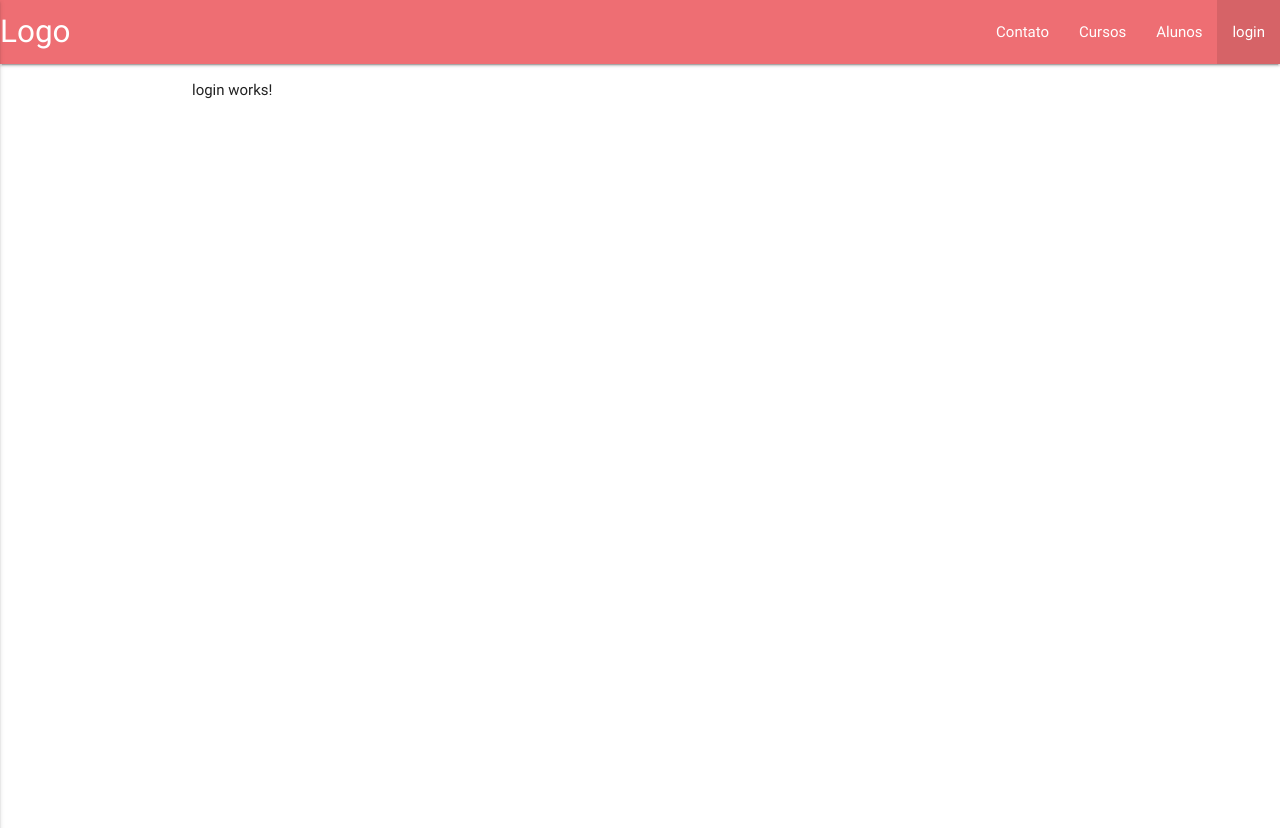
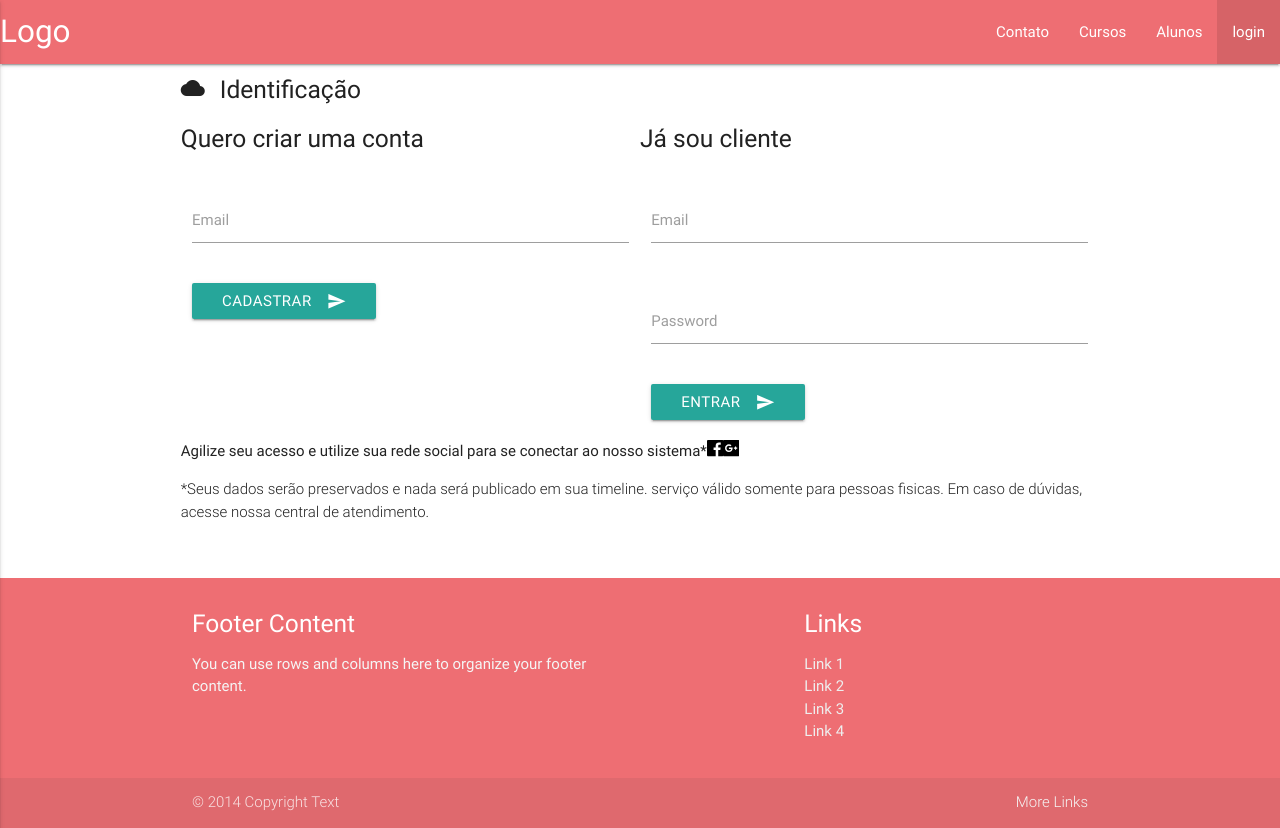
Before and after one commit to josecarloslbj/barbershop, an Angular app: page /login in a window 1280 px wide. Before the commit the page ends 800 px from the top, so only its background shows below. Built offline with nearby package versions, Linux system fonts and the light colour scheme; what angular2-materialize would draw is missing.

Commit message:
Mudanças form Login

```diff
--- a/src/app/app.component.html
+++ b/src/app/app.component.html
@@ -23,3 +23,30 @@
 
   </router-outlet>
 </div>
+
+
+        <footer class="page-footer">
+          <div class="container">
+            <div class="row">
+              <div class="col l6 s12">
+                <h5 class="white-text">Footer Content</h5>
+                <p class="grey-text text-lighten-4">You can use rows and columns here to organize your footer content.</p>
+              </div>
+              <div class="col l4 offset-l2 s12">
+                <h5 class="white-text">Links</h5>
+                <ul>
+                  <li><a class="grey-text text-lighten-3" href="#!">Link 1</a></li>
+                  <li><a class="grey-text text-lighten-3" href="#!">Link 2</a></li>
+                  <li><a class="grey-text text-lighten-3" href="#!">Link 3</a></li>
+                  <li><a class="grey-text text-lighten-3" href="#!">Link 4</a></li>
+                </ul>
+              </div>
+            </div>
+          </div>
+          <div class="footer-copyright">
+            <div class="container">
+            © 2014 Copyright Text
+            <a class="grey-text text-lighten-4 right" href="#!">More Links</a>
+            </div>
+          </div>
+        </footer>
--- a/src/app/login/login.component.html
+++ b/src/app/login/login.component.html
@@ -1,3 +1,127 @@
-<p>
-  login works!
-</p>
+<div class="row" *ngIf="!mostrarFormCadastro">
+  <h5>
+    <i class="material-icons left">cloud</i> Identificação
+  </h5>
+  <form class="col s12 m6" #FormCadastrar="ngForm" (ngSubmit)="submitformLoginCadastrar(FormCadastrar)">
+    <div class="row">
+      <h5>Quero criar uma conta</h5>
+    </div>
+    <div class="row">
+      <div class="input-field col s12">
+        <input id="email" type="email" class="validate" email [ngModel]="usuario.email" name="emailCadastrar">
+        <label for="email" [ngClass]="usuario.email ? 'active' : ''">Email</label>
+      </div>
+    </div>
+    <div class="row">
+      <div class="col s12">
+        <button class="btn waves-effect waves-light" type="submit" name="action">Cadastrar
+          <i class="material-icons right">send</i>
+        </button>
+      </div>
+    </div>
+  </form>
+  <form class="col s12 m6" #formLogin="ngForm" (ngSubmit)="submitformLogin(formLogin)">
+    <div class="row">
+      <h5>Já sou cliente</h5>
+    </div>
+    <div class="row">
+      <div class="input-field col s12">
+        <input id="email" type="email" class="validate">
+        <label for="email">Email</label>
+      </div>
+    </div>
+    <div class="row">
+      <div class="input-field col s12">
+        <input id="password" type="password" class="validate">
+        <label for="password">Password</label>
+      </div>
+    </div>
+    <div class="row">
+      <div class="col s12">
+        <button class="btn waves-effect waves-light" type="submit" name="action">Entrar
+          <i class="material-icons right">send</i>
+        </button>
+      </div>
+    </div>
+  </form>
+
+
+  <div class="row">
+    <div class="col s12">
+      <div class="SocialLoginBox" data-reactid=".0.1.0.$main.2.0">
+        <span data-reactid=".0.1.0.$main.2.0.0">Agilize seu acesso e utilize sua rede social para se conectar ao nosso sistema*</span>
+        <span data-reactid=".0.1.0.$main.2.0.1">
+        <svg class="SocialLoginBox-button--FB" data-ga="{&quot;category&quot;:&quot;Login&quot;,&quot;action&quot;:&quot;Rede Social&quot;,&quot;label&quot;:&quot;Facebook&quot;}" width="16.281" height="16.275" viewBox="0 0 595.281 595.275" data-reactid=".0.1.0.$main.2.0.1.0">
+          <path d="M562.426-.003H32.856C14.705-.003 0 14.705 0 32.852v529.573c0 18.142 14.707 32.853 32.855 32.853H317.96v-230.52h-77.576v-89.842h77.575v-66.254c0-76.888 46.954-118.755 115.548-118.755 32.853 0 61.092 2.447 69.32 3.54V173.8l-47.574.022c-37.3 0-44.52 17.725-44.52 43.735v57.36h88.962l-11.585 89.84h-77.377v230.52h151.692c18.14 0 32.854-14.71 32.854-32.852V32.852c0-18.148-14.715-32.855-32.854-32.855z" data-reactid=".0.1.0.$main.2.0.1.0.0"></path></svg></span>
+        <span data-ga="{&quot;category&quot;:&quot;Login&quot;,&quot;action&quot;:&quot;Rede Social&quot;,&quot;label&quot;:&quot;Google+&quot;}"
+          data-reactid=".0.1.0.$main.2.0.2">
+          <svg class="SocialLoginBox-button--GPlus" width="16.281" height="16.279" viewBox="0 0 595.281 595.279" data-reactid=".0.1.0.$main.2.0.2.0">
+            <path d="M560.283 0H35C15.67 0 0 15.67 0 35v525.28c-.002 19.33 15.668 35 34.998 35H560.28c19.33 0 35-15.67 35-35V35c.003-19.33-15.667-35-34.997-35zM216.65 439.372c-78.36 0-141.732-63.373-141.732-141.732 0-78.36 63.372-141.732 141.732-141.732 38.27 0 70.264 13.97 94.96 37.055l-38.468 37.055c-10.53-10.124-28.958-21.87-56.492-21.87-48.394 0-87.87 40.09-87.87 89.493 0 49.394 39.476 89.493 87.87 89.493 56.086 0 77.145-40.297 80.388-61.138H216.65v-48.602h133.833c1.216 7.09 2.234 14.177 2.234 23.49 0 80.99-54.266 138.49-136.067 138.49zm303.713-121.485h-40.495v40.494h-40.495v-40.493h-40.495V277.39h40.495v-40.494h40.495v40.495h40.495v40.497z"
+              data-reactid=".0.1.0.$main.2.0.2.0.0">
+            </path>
+          </svg>
+          </span>
+      </div>
+    </div>
+    <div class="col s12">
+      <p class="light">
+        *Seus dados serão preservados e nada será publicado em sua timeline. serviço válido somente para pessoas fisicas. Em caso
+        de dúvidas, acesse nossa central de atendimento.
+      </p>
+    </div>
+  </div>
+
+</div>
+<!--Fim <div class="row" *ngIf="!mostrarFormCadastro">-->
+
+
+
+<!--Form de cadastro-->
+<div class="row" *ngIf="mostrarFormCadastro">
+  <form class="col s12" #formCadastro="ngForm">
+    <div class="row">
+      <h5>Criar uma conta</h5>
+    </div>
+    <div class="row">
+      <div class="input-field col s12">
+        <input id="email" type="email" class="validate" email [ngModel]="usuario.email" name="email_CadastrarConta">
+        <label for="email" [ngClass]="usuario.email ? 'active' : ''" >Email</label>
+      </div>
+      <div class="input-field col s12">
+        <input id="nome" type="text" class="validate" [ngModel]="usuario.nome" name="nome_CadastrarConta">
+        <label for="nome" [ngClass]="usuario.nome ? 'active' : ''"  >Nome</label>
+      </div>
+      <div class="input-field col s12 m6">
+        <input id="senha" type="password" class="validate" [ngModel]="usuario.senha" name="senha_CadastrarConta">
+        <label for="senha">Senha</label>
+      </div>
+      <div class="input-field col s12   m6">
+        <input id="contraSenha" type="password" class="validate">
+        <label for="contraSenha">Confirmar Senha</label>
+      </div>
+    </div>
+    <div class="row">
+      <div class="col s12">
+        <button class="btn waves-effect waves-light" type="submit" name="action" (click)="Cadastrar(formCadastro);">Cadastrar
+          <i class="material-icons right">send</i>
+        </button>
+        <button class="btn waves-effect waves-light" type="submit" name="action" (click)="VoltarCadastro();">Voltar
+          <i class="material-icons right">send</i>
+        </button>
+      </div>
+    </div>
+  </form>
+</div>
+
+
+
+<!-- Modal Structure -->
+<div id="modal" class="modal">
+  <div class="modal-content">
+    <h5> <span [innerHTML]="modal.icon"></span> {{modal.title}}</h5>
+    <p>{{modal.mensagem}}</p>
+  </div>
+  <div class="modal-footer">
+    <a href="#!" class="modal-action modal-close waves-effect waves-green btn-flat">{{modal.fechar}}</a>
+  </div>
+</div>
--- a/src/app/login/login.component.ts
+++ b/src/app/login/login.component.ts
@@ -1,4 +1,11 @@
 import { Component, OnInit } from '@angular/core';
+import { FormsModule } from '@angular/forms';
+
+//import { Materialize } from 'angular2-materialize';
+
+declare var $: any;
+declare var Materialize: any;
+
 
 @Component({
   selector: 'app-login',
@@ -6,9 +13,57 @@
   styleUrls: ['./login.component.css']
 })
 export class LoginComponent implements OnInit {
+  private mostrarFormCadastro: boolean;
+  usuario: any = {
+    email: '',
+    nome: '',
+    senha: ''
+  }
 
-  constructor() { }
 
+  modal: any = {
+    icon: '<i class="small material-icons">info_outline</i>',
+    title: 'Campo obrigatório',
+    mensagem: 'Informe o campo obrigatório.',
+    fechar: 'Fechar',
+    sim: 'Sim',
+    nao: 'Não'
+  }
+
+  constructor() {
+    this.mostrarFormCadastro = false;
+
+    $(document).ready(function () {
+      Materialize.updateTextFields();
+      $('.modal').modal();
+    });
+  }
+
+
+  submitformLogin(form) {
+    console.log(form);
+  }
+
+  submitformLoginCadastrar(form) {
+
+    this.usuario.email = form.value.emailCadastrar;
+    if (this.usuario.email == null || this.usuario.email == '') {
+      $('.modal').modal('open');
+      return;
+    }
+    else
+      this.mostrarFormCadastro = true;
+  }
+
+  Cadastrar(form) {
+    this.usuario.email = form.value.email_CadastrarConta;
+    this.usuario.nome = form.value.nome_CadastrarConta;
+    this.usuario.senha = form.value.senha_CadastrarConta;
+  }
+  VoltarCadastro() {
+    this.mostrarFormCadastro = false;
+    this.usuario= new this.usuario();
+  }
   ngOnInit() {
   }
 
```
